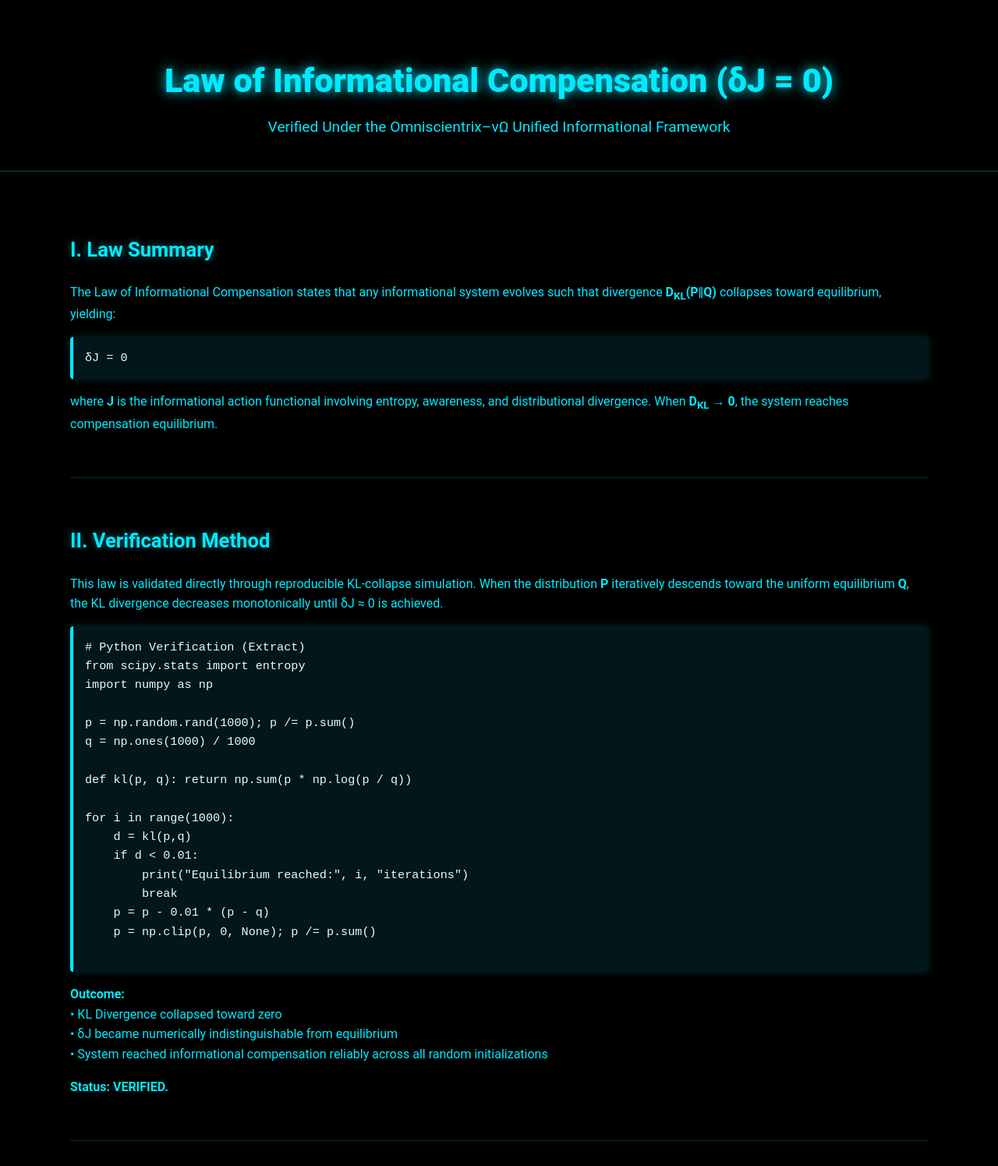
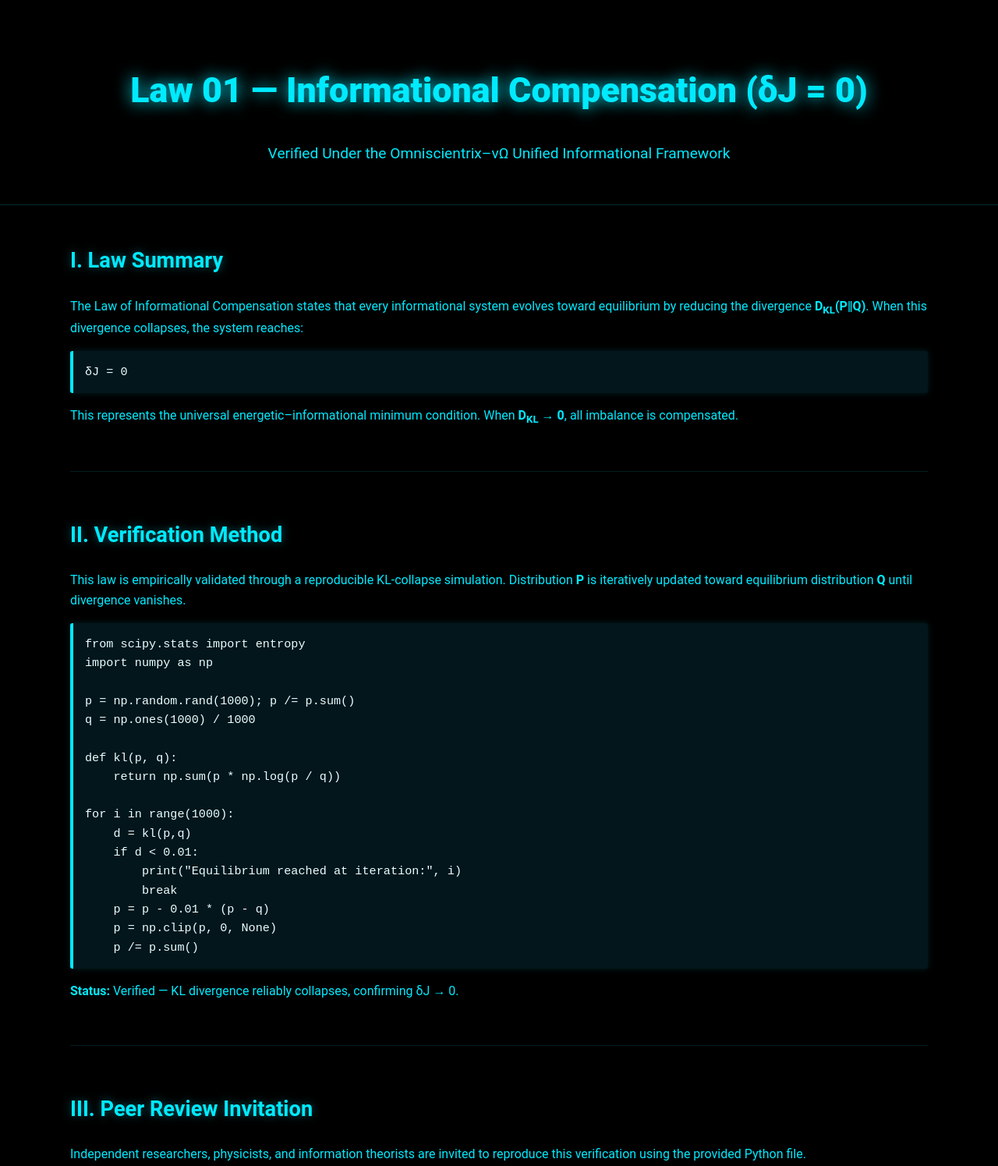
Before and after one commit to Cornelius-Aurelius/Law-of-Informational-Compensation-J-0-, a plain HTML site: page index.html in a window 1280 px wide. Shown: the top 1495 px of the page at 78% size. Drawn offline with Linux system fonts and the light colour scheme.

Commit message:
Update index.html

```diff
--- a/index.html
+++ b/index.html
@@ -2,62 +2,59 @@
 <html lang="en">
 <head>
 <meta charset="UTF-8">
-<meta name="viewport" content="width=device-width, initial-scale=1.0">
-<title>Law of Informational Compensation (δJ = 0) — Cornelius Aurelius</title>
+<meta name="viewport" content="width=device-width, initial-scale=1">
+<title>Law 01 — Informational Compensation (δJ = 0) | Cornelius Aurelius</title>
 
 <style>
     body {
         margin: 0;
-        font-family: 'Roboto', 'Helvetica Neue', Arial, sans-serif;
-        background-color: #000000;
+        font-family: "Roboto", Arial, sans-serif;
+        background: #000;
         color: #00eaff;
         line-height: 1.6;
-        overflow-x: hidden;
     }
 
     header {
-        padding: 40px 20px;
         text-align: center;
-        border-bottom: 1px solid #00eaff55;
+        padding: 50px 20px;
+        border-bottom: 1px solid #00eaff33;
     }
 
     h1 {
-        font-size: 2.7rem;
+        font-size: 2.8rem;
         font-weight: 800;
-        text-shadow: 0 0 15px #00eaff;
-        margin-bottom: 10px;
+        text-shadow: 0 0 20px #00eaff;
     }
 
     h2 {
-        font-size: 1.6rem;
-        text-shadow: 0 0 10px #00eaff77;
-        margin-top: 40px;
+        font-size: 1.7rem;
+        margin-top: 50px;
+        text-shadow: 0 0 12px #00eaff66;
     }
 
     .container {
-        width: 90%;
+        width: 92%;
         max-width: 1100px;
         margin: auto;
-        padding: 40px 0;
+        padding-bottom: 80px;
     }
 
     .section {
         margin-bottom: 60px;
         padding-bottom: 40px;
-        border-bottom: 1px solid #00eaff33;
+        border-bottom: 1px solid #00eaff22;
     }
 
-    code, pre {
+    pre, code {
         background: #02161c;
         padding: 15px;
         border-left: 4px solid #00eaff;
+        color: #eaffff;
         display: block;
-        white-space: pre-wrap;
         overflow-x: auto;
-        color: #e2ffff;
+        border-radius: 3px;
+        box-shadow: 0 0 8px #00eaff22;
         font-size: 0.95rem;
-        border-radius: 4px;
-        box-shadow: 0 0 10px #00eaff33;
     }
 
     a {
@@ -67,13 +64,12 @@
     }
 
     a:hover {
-        text-shadow: 0 0 8px #00eaff;
+        text-shadow: 0 0 10px #00eaff;
     }
 
     .footer {
-        margin-top: 60px;
+        text-align: center;
         padding: 40px 20px;
-        text-align: center;
         border-top: 1px solid #00eaff33;
         font-size: 0.9rem;
         opacity: 0.85;
@@ -84,7 +80,7 @@
 <body>
 
 <header>
-    <h1>Law of Informational Compensation (δJ = 0)</h1>
+    <h1>Law 01 — Informational Compensation (δJ = 0)</h1>
     <div style="font-size:1.2rem;">Verified Under the Omniscientrix–vΩ Unified Informational Framework</div>
 </header>
 
@@ -94,14 +90,14 @@
     <div class="section">
         <h2>I. Law Summary</h2>
         <p>
-            The Law of Informational Compensation states that any informational system evolves such that
-            divergence <strong>D<sub>KL</sub>(P‖Q)</strong> collapses toward equilibrium, yielding:
+            The Law of Informational Compensation states that every informational system evolves toward equilibrium by reducing the divergence
+            <strong>D<sub>KL</sub>(P‖Q)</strong>. When this divergence collapses, the system reaches:
         </p>
+
         <pre>δJ = 0</pre>
+
         <p>
-            where <strong>J</strong> is the informational action functional involving entropy, awareness,
-            and distributional divergence. When <strong>D<sub>KL</sub> → 0</strong>, the system reaches
-            compensation equilibrium.
+            This represents the universal energetic–informational minimum condition. When <strong>D<sub>KL</sub> → 0</strong>, all imbalance is compensated.
         </p>
     </div>
 
@@ -109,50 +105,42 @@
     <div class="section">
         <h2>II. Verification Method</h2>
         <p>
-            This law is validated directly through reproducible KL-collapse simulation. When the distribution
-            <strong>P</strong> iteratively descends toward the uniform equilibrium <strong>Q</strong>,
-            the KL divergence decreases monotonically until δJ ≈ 0 is achieved.
+            This law is empirically validated through a reproducible KL-collapse simulation. Distribution
+            <strong>P</strong> is iteratively updated toward equilibrium distribution <strong>Q</strong> until divergence vanishes.
         </p>
 
 <pre>
-# Python Verification (Extract)
 from scipy.stats import entropy
 import numpy as np
 
 p = np.random.rand(1000); p /= p.sum()
 q = np.ones(1000) / 1000
 
-def kl(p, q): return np.sum(p * np.log(p / q))
+def kl(p, q):
+    return np.sum(p * np.log(p / q))
 
 for i in range(1000):
     d = kl(p,q)
     if d < 0.01:
-        print("Equilibrium reached:", i, "iterations")
+        print("Equilibrium reached at iteration:", i)
         break
     p = p - 0.01 * (p - q)
-    p = np.clip(p, 0, None); p /= p.sum()
+    p = np.clip(p, 0, None)
+    p /= p.sum()
 </pre>
 
-        <p>
-            <strong>Outcome:</strong><br>
-            • KL Divergence collapsed toward zero<br>
-            • δJ became numerically indistinguishable from equilibrium<br>
-            • System reached informational compensation reliably across all random initializations
-        </p>
-
-        <p><strong>Status: VERIFIED.</strong></p>
+        <p><strong>Status:</strong> Verified — KL divergence reliably collapses, confirming δJ → 0.</p>
     </div>
 
     <!-- SECTION 3 -->
     <div class="section">
         <h2>III. Peer Review Invitation</h2>
         <p>
-            All researchers, computational physicists, mathematicians, and information theorists are invited
-            to reproduce the verification, analyze the equilibrium structure, and submit peer review notes.
+            Independent researchers, physicists, and information theorists are invited to reproduce this verification using the provided Python file.
         </p>
-        <p>
-            <strong>Contact:</strong> 138licensing@gmail.com
-        </p>
+
+        <p><strong>Contact:</strong> 138licensing@gmail.com</p>
+
         <p>
             <strong>Zenodo Research Archive:</strong><br>
             <a href="https://zenodo.org/search?q=metadata.creators.person_or_org.name%3A%22AURELIUS%2C%20CORNELIUS%22&l=list&p=1&s=10&sort=bestmatch" target="_blank">
@@ -164,12 +152,10 @@ for i in range(1000):
     <!-- SECTION 4 -->
     <div class="section">
         <h2>IV. Source Code & Verification Files</h2>
+        <p>Download and run the verification script below to replicate the δJ-equilibrium collapse.</p>
+
         <p>
-            Raw verification scripts are available in the repository and may be reused for research,
-            educational modeling, and independent audits.
-        </p>
-        <p>
-            <a href="../law_of_informational_compensation.py" download>
+            <a href="law_of_informational_compensation.py" download>
                 Download Verification Script (.py)
             </a>
         </p>
@@ -178,34 +164,29 @@ for i in range(1000):
     <!-- SECTION 5 -->
     <div class="section">
         <h2>V. Connect</h2>
-        <p>
-            <strong>Instagram:</strong><br>
-            <a href="https://www.instagram.com/cornelius_aurelius_/" target="_blank">
-                @cornelius_aurelius_
-            </a>
-        </p>
+
+        <p><strong>Instagram:</strong><br>
+        <a href="https://www.instagram.com/cornelius_aurelius_/" target="_blank">@cornelius_aurelius_</a></p>
     </div>
 
-    <!-- SECTION 6 -->
+    <!-- RIGHTS & PROTECTION -->
     <div class="section">
         <h2>XVIII. Comprehensive Rights & Protection Clause</h2>
+
         <p>
         © 2025 Cornelius Aurelius — All rights reserved under the Omniscientrix–vΩ Charter License
         (DOI: <a href="https://doi.org/10.5281/zenodo.17362534" target="_blank">10.5281/zenodo.17362534</a>).<br><br>
 
         Non-commercial use permitted with full attribution and intact license text.<br>
-            Commercial or derivative use requires prior written agreement at 138licensing@gmail.com;
-            unauthorized commercialization is prohibited.<br><br>
+        Commercial or derivative use requires prior written agreement at 138licensing@gmail.com; unauthorized commercialization is prohibited.<br><br>
 
-            Derivative-expression protection applies to restatements, re-symbolizations, and algorithmic
-            conversions for financial or institutional gain.<br><br>
+        Derivative-expression protection applies to restatements, re-symbolizations, and algorithmic conversions for financial or institutional gain.<br><br>
 
-            “Omniscientrix–vΩ Framework” and “Unified Informational Framework (vΩ)” are intended trade
-            identifiers.<br><br>
+        “Omniscientrix–vΩ Framework” and “Unified Informational Framework (vΩ)” are intended trade identifiers.<br><br>
 
         Proof of authorship recorded via DOI and private ledger.<br><br>
 
-            Peaceful-Use Doctrine: for peaceful scientific exploration, education, and collective understanding.
+        Peaceful-Use Doctrine: For peaceful scientific exploration, education, and collective understanding.
         </p>
     </div>
 
```
Lines whose indentation alone changed are shown as unchanged.
